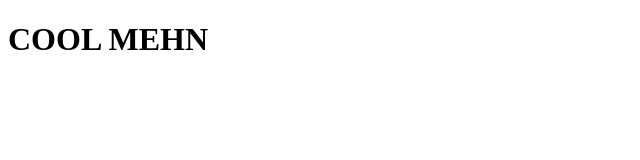
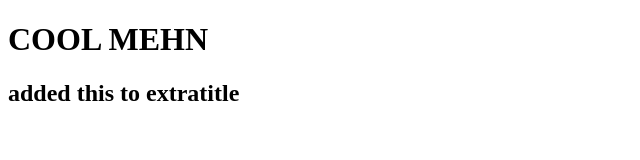
Before and after one commit to jmreguyal/backgroundgenerator, a plain HTML site: page index.html in a window 1280 px wide. Shown: the whole page, without its empty margins (0-640 px from the left). Drawn offline with Linux system fonts and the light colour scheme.

Commit message:
added this for extratitle

```diff
--- a/index.html
+++ b/index.html
@@ -5,5 +5,6 @@
 </head>
 <body>
   <h1> COOL MEHN </h1>
+  <h2> added this to extratitle </h2>
 </body>
 </html>
```
